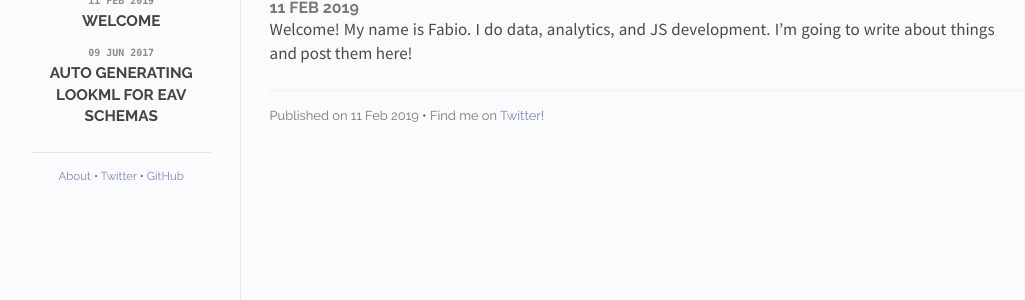
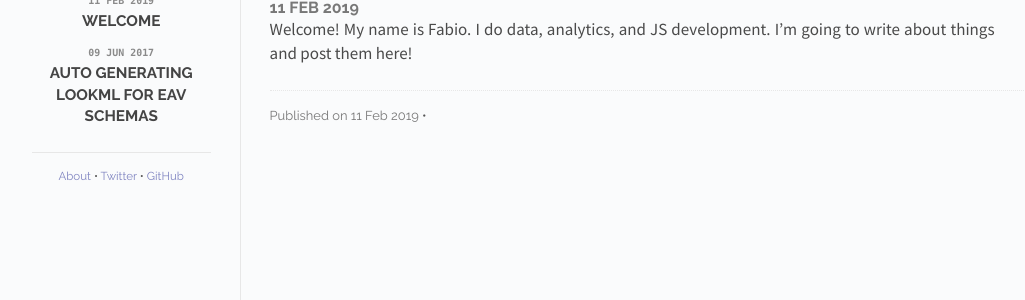
Before and after one commit to fabio-looker/fabio-looker.github.io, a Jekyll site: the page built from _posts/2019-02-11-welcome.md, in a window 1280 px wide. Shown: the part 400-700 px from the top of the page, without its empty margins (118-1143 px from the left). Built offline with Jekyll 4.4.1, drawn with Linux system fonts in a browser that asks for light colours.

Commit message:
switch template

```diff
--- a/_includes/post.html
+++ b/_includes/post.html
@@ -1,10 +1,10 @@
 <div class="content" id="home">
   <div id="sidebar-button">
-    <img src="/images/sidebar-button.png">
+    <img src="/assets/img/sidebar-button.png">
   </div>
   <div id="post-info">
     <div id="cover-photo-container">
-      <img id="cover-photo" src="/images/{{ page.cover }}">
+      <img id="cover-photo" src="/assets/img/{{ page.cover }}">
     </div>
     <div id="info-container">
       <h1 id="title">{{ page.title }}</h1>
@@ -17,8 +17,9 @@
   </div>
   <div class="colophon">
     <p>
-      <span id="pub-date">Published on {{ page.date | date_to_string }}</span> <span class="separator">&bull;</span>
-      <span id="social">Find me on <a href="">Twitter</a>!</span>
+      <span id="pub-date">Published on {{ page.date | date_to_string }}</span>
+	  <span class="separator">&bull;</span>
+      <!--<span id="social">Find me on <a href="">Twitter</a>!</span>-->
     </p>
   </div>
 </div>
```
